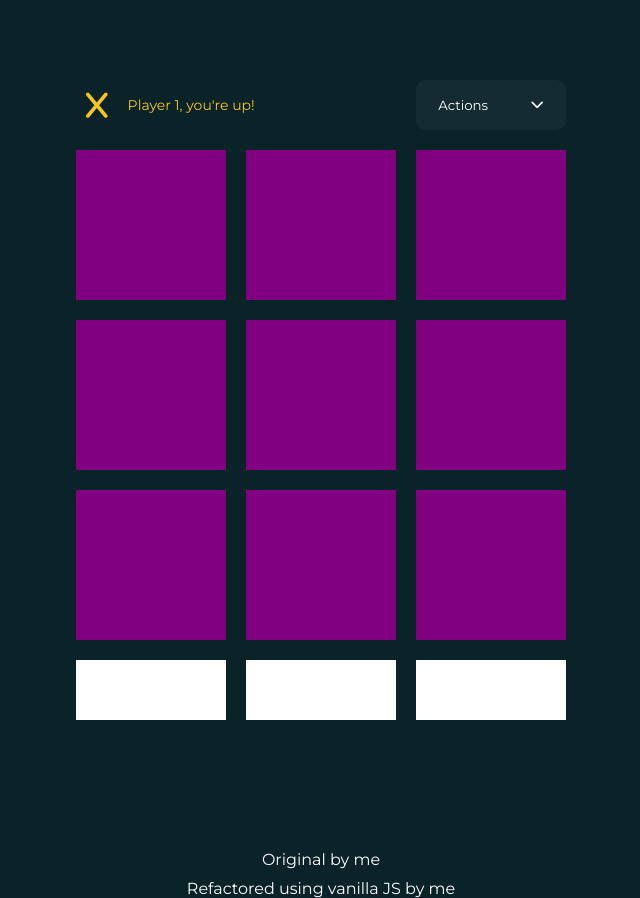
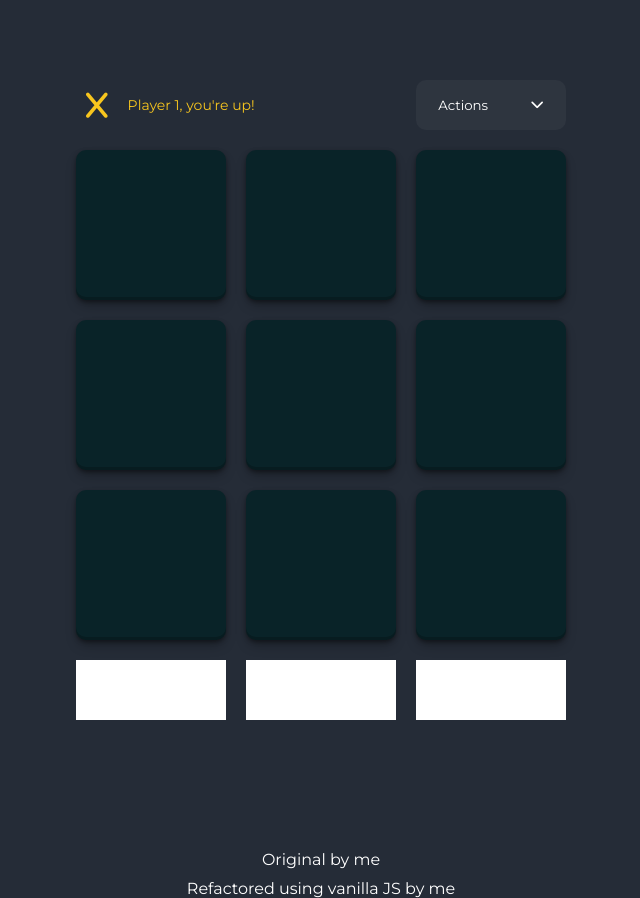
Before and after one commit to MrFahrenhei/TicTacToeVanilla, a plain HTML site: page index.html in a window 1280 px wide. Shown: the whole page, without its empty margins (319-959 px from the left). Drawn offline with Linux system fonts and the light colour scheme.

Commit message:
finished main squares

```diff
--- a/css/index.css
+++ b/css/index.css
@@ -20,7 +20,7 @@
 
 html, body{
     height: 100%;
-    background-color: var(--dark-green);
+    background-color: var(--midnight);
 }
 
 .hidden{
@@ -104,7 +104,18 @@ html, body{
         }
     }
     .square{
-        background-color: purple;
+        height: 100%;
+        width: 100%;
+        background-color: var(--dark-green);
+        border-radius: 10px;
+        display: flex;
+        justify-content: center;
+        align-items: center;
+        font-size: 3rem;
+        &:hover{
+            cursor: pointer;
+            opacity: 90%;
+        }
     }
     .score{
         background-color: white;
--- a/index.html
+++ b/index.html
@@ -23,15 +23,15 @@
             <button data-id="new-round-btn">New Round</button>
           </div>
         </div>
-        <div class="square"></div>
-        <div class="square"></div>
-        <div class="square"></div>
-        <div class="square"></div>
-        <div class="square"></div>
-        <div class="square"></div>
-        <div class="square"></div>
-        <div class="square"></div>
-        <div class="square"></div>
+        <div class="square shadow"></div>
+        <div class="square shadow"></div>
+        <div class="square shadow"></div>
+        <div class="square shadow"></div>
+        <div class="square shadow"></div>
+        <div class="square shadow"></div>
+        <div class="square shadow"></div>
+        <div class="square shadow"></div>
+        <div class="square shadow"></div>
         <div class="score"></div>
         <div class="score"></div>
         <div class="score"></div>
```
